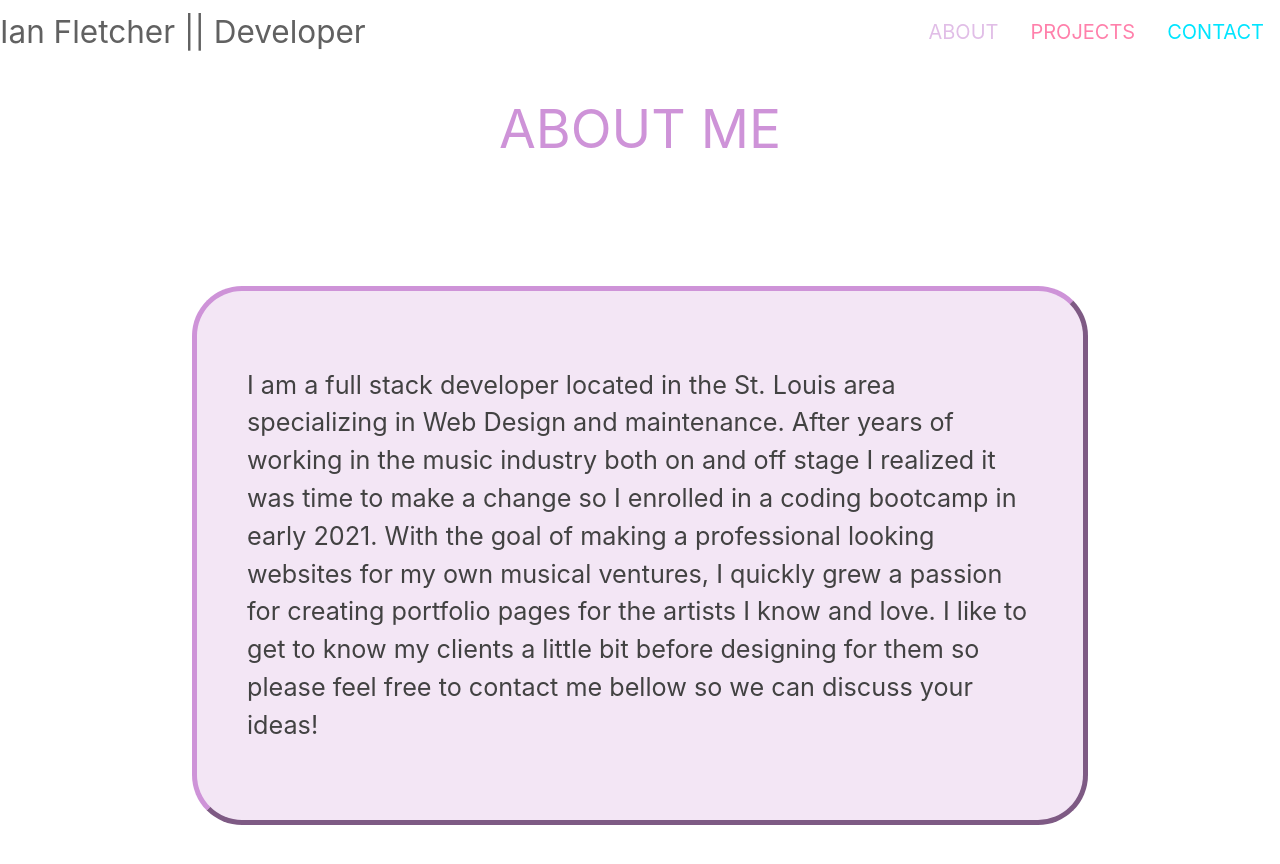
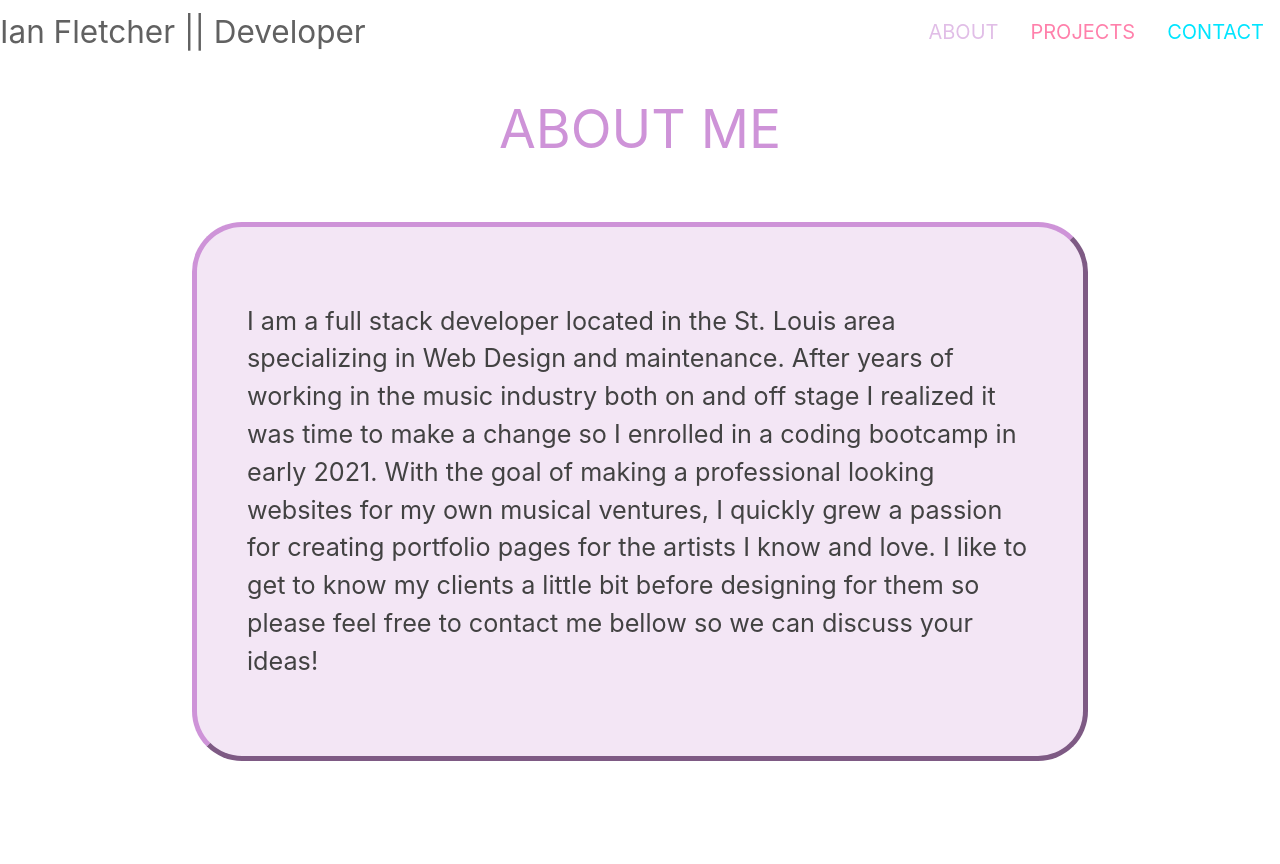
Before and after one commit to ianfletcher314/Ian-Fletcher-Portfolio, a React (Create React App) app: page / in a window 1280 px wide. Both pictures are taken after a click on the link "ABOUT". Shown: the top 864 px of the page. After the commit the page ends 825 px from the top, so only its background shows below. Built offline with nearby package versions, Linux system fonts and the light colour scheme.

Commit message:
fixed padding issue with About and Project pages

```diff
--- a/public/assets/style.css
+++ b/public/assets/style.css
@@ -14,8 +14,8 @@
     border-color: #ce93d8!important;
     border-width: 5px!important;
     padding: 50px!important;
-    margin-top: 10%!important;
-    margin-bottom: 10%!important;
+    margin-top: 5%!important;
+    margin-bottom: 5%!important;
 }
 .clientsContainer{
     background-color: #e3f0ef;
@@ -34,8 +34,8 @@
     border-color: #ff80ab!important;
     border-width: 5px!important;
     padding: 50px!important;
-    margin-top: 10%!important;
-    margin-bottom: 10%!important;
+    margin-top: 5%!important;
+    margin-bottom: 5%!important;
 }
 .pads{
     margin-top: 4%!important;
--- a/src/components/About/style.css
+++ b/src/components/About/style.css
@@ -5,6 +5,6 @@
     border-color: #ce93d8!important;
     border-width: 5px!important;
     padding: 50px!important;
-    margin-top: 10%!important;
-    margin-bottom: 10%!important;
+    margin-top: 5%!important;
+    margin-bottom: 5%!important;
 }
--- a/src/components/ProjectContainer/style.css
+++ b/src/components/ProjectContainer/style.css
@@ -14,8 +14,8 @@
     border-color: #ce93d8!important;
     border-width: 5px!important;
     padding: 50px!important;
-    margin-top: 10%!important;
-    margin-bottom: 10%!important;
+    margin-top: 5%!important;
+    margin-bottom: 5%!important;
 }
 .clientsContainer{
     background-color: #e3f0ef;
@@ -34,8 +34,8 @@
     border-color: #ff80ab!important;
     border-width: 5px!important;
     padding: 50px!important;
-    margin-top: 10%!important;
-    margin-bottom: 10%!important;
+    margin-top: 5%!important;
+    margin-bottom: 15%!important;
 }
 .pads{
     margin-top: 4%!important;
--- a/src/components/Projects/style.css
+++ b/src/components/Projects/style.css
@@ -14,8 +14,8 @@
     border-color: #ce93d8!important;
     border-width: 5px!important;
     padding: 50px!important;
-    margin-top: 10%!important;
-    margin-bottom: 10%!important;
+    margin-top: 5%!important;
+    margin-bottom: 5%!important;
 }
 .clientsContainer{
     background-color: #e3f0ef;
@@ -24,8 +24,8 @@
     border-color: #64ffda!important;
     border-width: 5px!important;
     padding: 50px!important;
-    margin-top: 10%!important;
-    margin-bottom: 10%!important;
+    margin-top: 5%!important;
+    margin-bottom: 5%!important;
 }
 .projectsContainer{
     background-color: #f3e5e9;
```
